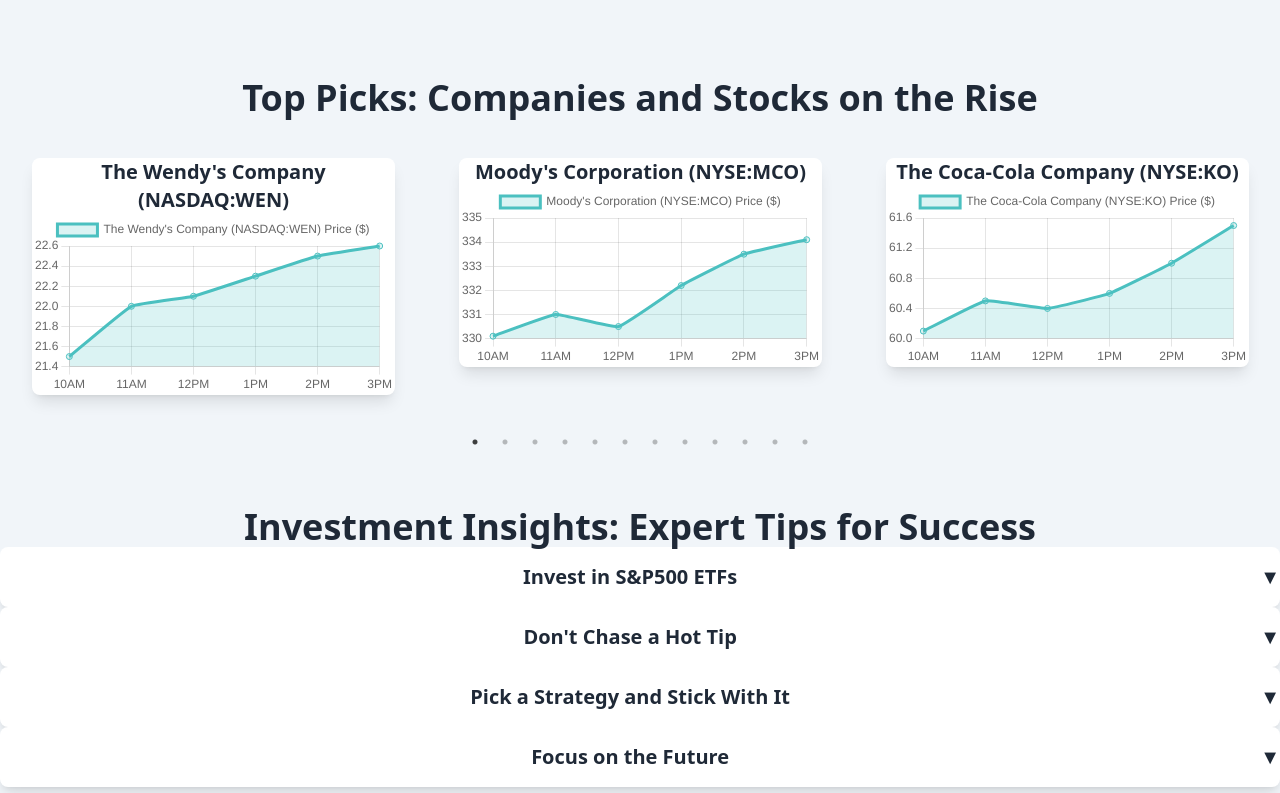
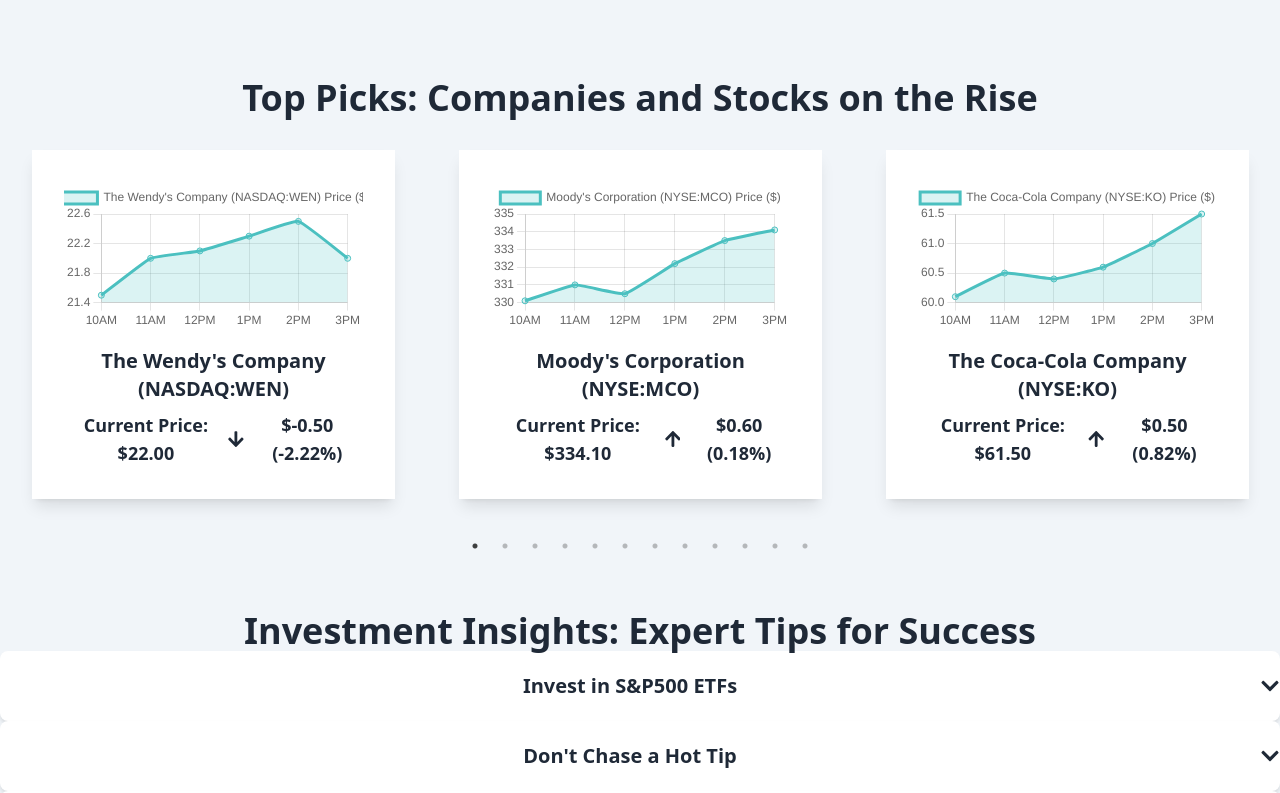
Before and after one commit to Jx1126/asp-final, a React (Vite) app: page /jobs-wealth in a window 1280 px wide. Shown: the part 746-1539 px from the top of the page. Built offline with nearby package versions, Linux system fonts and the light colour scheme.

Commit message:
Reformat
installed react-icons
npm install react-icons

added price change calculator. tired implementing color change for +ve and -ve change for text but still work in progress.

```diff
--- /dev/null
+++ b/grid-carousel-react.d.ts
@@ -0,0 +1,4 @@
+declare module '@yoge-shource/grid-carousel-react' {
+    const GridCarousel: any;
+    export default GridCarousel;
+  }
--- a/package.json
+++ b/package.json
@@ -15,6 +15,7 @@
     "react": "^18.3.1",
     "react-chartjs-2": "^5.2.0",
     "react-dom": "^18.3.1",
+    "react-icons": "^5.3.0",
     "react-slick": "^0.30.2",
     "slick-carousel": "^1.8.1"
   },
--- a/src/components/jobs/Jobs.tsx
+++ b/src/components/jobs/Jobs.tsx
@@ -6,6 +6,8 @@
 import "slick-carousel/slick/slick.css"; // Import carousel styles
 import "slick-carousel/slick/slick-theme.css";
 import { useState } from 'react';
+import { FaArrowUp, FaArrowDown } from 'react-icons/fa'; // Importing arrow icons from react-icons
+
 
 import jobsHero from "/jobs_hero.png?url";
 
@@ -37,10 +39,11 @@
   prices: number[];
 }
 
+function JobsTopPicksWithGraphSection() {
   const stockData: Stock[] = [
     {
       title: "The Wendy's Company (NASDAQ:WEN)",
-    prices: [21.5, 22.0, 22.1, 22.3, 22.5, 22.6],
+      prices: [21.5, 22.0, 22.1, 22.3, 22.5, 22.0],
     },
     {
       title: "Moody's Corporation (NYSE:MCO)",
@@ -88,27 +91,34 @@
     },
   ];
 
-function JobsTopPicksWithGraphSection() {
-
-
-
   const settings = {
     dots: true,
     infinite: true,
     speed: 500,
-    slidesToShow: 3, // Show 3 graphs at a time
+    slidesToShow: 3, // Show 2 stocks per slide
     slidesToScroll: 1,
     arrows: true,
+  };
+
+  const calculateChange = (prices: number[]) => {
+    const latestPrice = prices[prices.length - 1];
+    const previousPrice = prices[prices.length - 2];
+    const change = latestPrice - previousPrice;
+    const percentageChange = (change / previousPrice) * 100;
+    return { change, percentageChange };
   };
 
   return (
     <section className="my-20">
       <h2 className="text-4xl font-bold text-center">Top Picks: Companies and Stocks on the Rise</h2>
       <Slider {...settings} className="mt-10">
-        {stockData.map((stock, index) => (
-          <div key={index} className="p-8">
-            <div className="border p-4 shadow-lg rounded-lg bg-white">
-              <h3 className="text-xl font-semibold mt-2 text-center">{stock.title}</h3>
+        {stockData.map((stock, index) => {
+          const { change, percentageChange } = calculateChange(stock.prices);
+          const isPositive = change >= 0;
+
+          return (
+            <div key={index} className="p-8 "> {/* Increased padding for larger space between cards */}
+              <div className="border-4 border-black p-8 shadow-lg bg-white"> {/* Square border with thicker black line */}
                 <Line
                   data={{
                     labels: ["10AM", "11AM", "12PM", "1PM", "2PM", "3PM"],
@@ -131,13 +141,24 @@
                     },
                   }}
                 />
+                <h3 className="text-xl font-semibold mt-4 text-center">{stock.title}</h3>
+                <div className="text-center mt-2 flex justify-center items-center space-x-4">
+                  <p className="text-lg font-semibold mr-2">Current Price: ${stock.prices[stock.prices.length - 1].toFixed(2)}</p>
+                  <div className={`text-lg font-semibold flex items-center ${isPositive ? 'text-green-500' : 'text-red-500'}`}>
+                    {isPositive ? <FaArrowUp /> : <FaArrowDown />}
+                    <span className="ml-2">${change.toFixed(2)} ({percentageChange.toFixed(2)}%)</span>
                   </div>
                 </div>
-        ))}
+              </div>
+            </div>
+          );
+        })}
       </Slider>
     </section>
   );
 }
+
+import { FaChevronDown, FaChevronUp } from 'react-icons/fa';
 
 function JobsInvestmentInsightsSection() {
   const insights = [
@@ -163,38 +184,36 @@
     },
   ];
 
-  // State to track which dropdown is open
   const [openIndex, setOpenIndex] = useState<number | null>(null);
 
-  // Function to toggle dropdown
   const toggleDropdown = (index: number) => {
     setOpenIndex(openIndex === index ? null : index);
   };
 
   return (
-    <section className="my-20 max-w-4xl mx-auto">
-      <h2 className="text-4xl font-bold text-center mb-10">
+    <section className="my-20 max-w-4xl mx-auto px-4 sm:px-6 lg:px-8">
+      <h2 className="text-4xl font-bold text-center mb-12 text-gray-800">
         Investment Insights: Expert Tips for Success
       </h2>
-      <div className="space-y-4">
+      <div className="space-y-6">
         {insights.map((insight, index) => (
           <div
             key={index}
-            className="border shadow-lg rounded-lg bg-white"
+            className="border border-gray-200 shadow-md rounded-lg overflow-hidden bg-white transition-all duration-300"
           >
             <button
-              className="w-full text-center p-4 font-semibold text-xl flex justify-between items-center bg-gray-100 hover:bg-gray-200 rounded-lg"
+              className="w-full text-center px-6 py-4 text-xl font-semibold flex justify-between items-center bg-gray-100 hover:bg-gray-200 focus:outline-none transition-colors duration-200"
               onClick={() => toggleDropdown(index)}
-              style={{ minHeight: '60px' }}  // Ensure uniform height for all titles
+              style={{ minHeight: '70px' }}
             >
               <span className="w-full text-center">{insight.title}</span>
               <span>
-                {openIndex === index ? "▲" : "▼"}
+                {openIndex === index ? <FaChevronUp /> : <FaChevronDown />}
               </span>
             </button>
             {openIndex === index && (
-              <div className="p-4 border-t text-center">
-                <p>{insight.description}</p>
+              <div className="px-6 py-4 bg-gray-50 text-center">
+                <p className="text-gray-700 leading-relaxed">{insight.description}</p>
               </div>
             )}
           </div>
@@ -258,8 +277,6 @@
   );
 }
 
-
-
 // Home Page Component
 function JobsHomePage() {
   return (
```
Also changed, not shown: 1 other file (tests, documents, lock files or other folders). Lines whose indentation alone changed are shown as unchanged.
